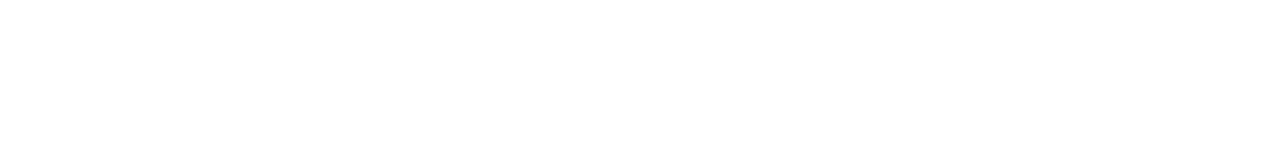
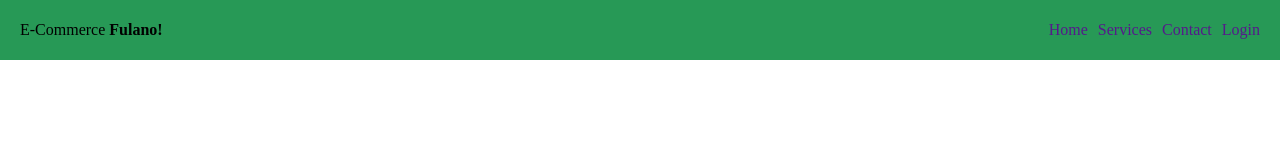
Before and after one commit to DeyberLuna/CursoGit, a plain HTML site: page index.html in a window 1280 px wide. Drawn offline with Linux system fonts and the light colour scheme.

Commit message:
navbar display-betwen with logos and links navigation

```diff
--- a/index.html
+++ b/index.html
@@ -12,7 +12,20 @@
 
      <div class="container">
          <header class="header__main">
+           <nav class="navbar__main">
+               <div class="container__logo__nav">
+                   <span>E-Commerce <strong>Fulano!</strong></span>
+               </div>
 
+               <div class="container__ul__nav">
+                   <ul class="ul__main__nav">
+                       <li><a href="">Home</a></li>
+                       <li><a href="">Services</a></li>
+                       <li><a href="">Contact</a></li>
+                       <li><a href="">Login</a></li>
+                   </ul>
+               </div>
+           </nav>
          </header>
 
          <main class="main__body">
--- a/style.css
+++ b/style.css
@@ -5,3 +5,28 @@
     text-decoration: none;
 
 }
+
+.header__main{
+    background-color: rgb(39, 153, 86);
+    width: 100%;
+
+}
+
+.navbar__main{
+    background-color: rgb(39, 153, 86);
+    display: flex;
+    justify-content: space-between;
+
+    align-items: center;
+    height: 60px;
+    width: 100%;
+}
+.container__logo__nav{
+    margin-left: 20px;
+}
+.ul__main__nav{
+    display: flex;
+    margin-right: 20px;
+    gap: 10px;
+    align-items: center;
+}
```
